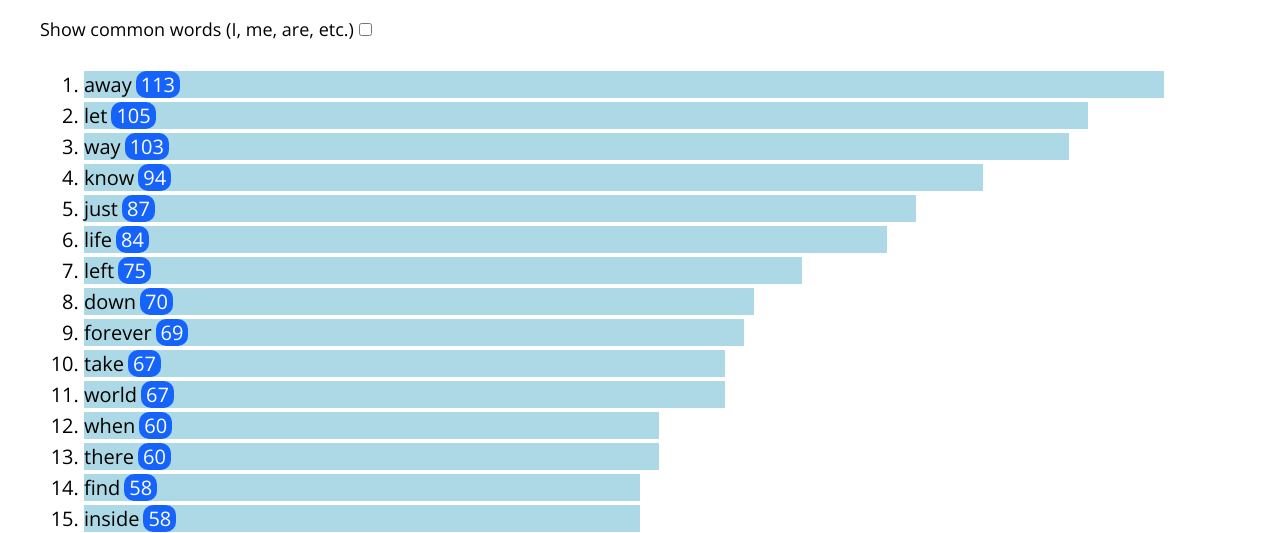
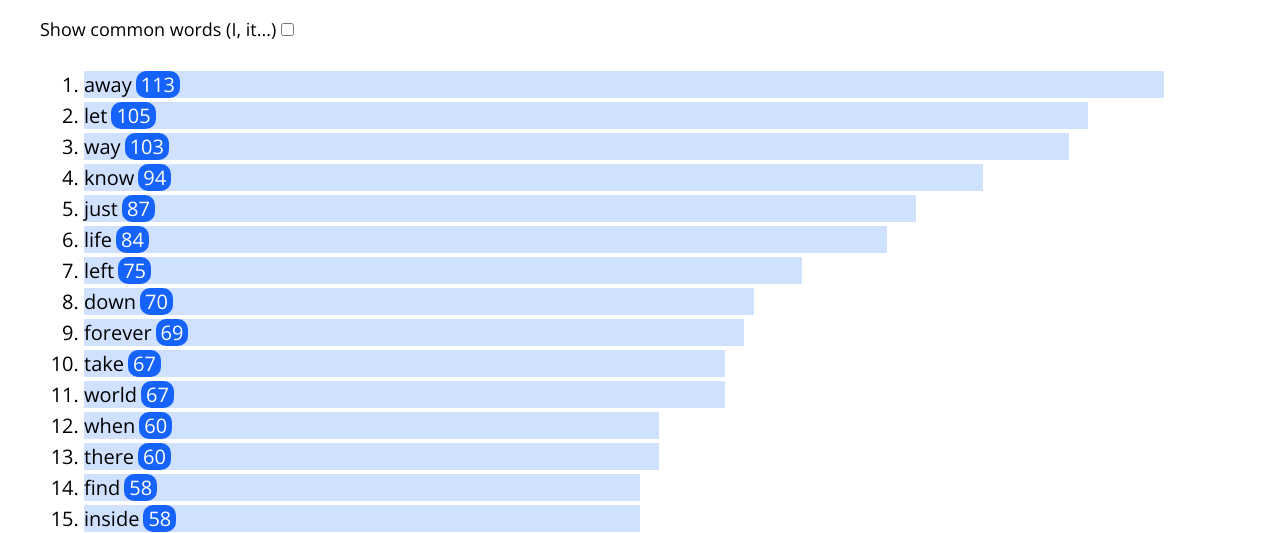
Before and after one commit to Artem9021/breaking-benjamin-lyrics-chart, a plain HTML site: page index.html in a window 1280 px wide. Shown: the part 254-787 px from the top of the page. Drawn offline with nearby package versions, Linux system fonts and the light colour scheme.

Commit message:
Hotfixes

```diff
--- a/index.html
+++ b/index.html
@@ -3575,7 +3575,7 @@ I am wide awake
 	Use CTRL+F or menu -> find in page (on mobile) to search for a specific word.
 	</p>
 	<div class="controls">
-	<label for="common">Show common words (I, me, are, etc.)</label>
+	<label for="common">Show common words (I, it...)</label>
 	<input type="checkbox" name="common" class="common">
 	</div>
 	<ol class="word-list"></ol>
--- a/style.css
+++ b/style.css
@@ -60,7 +60,7 @@ img {
 }
 
 .item {
-	background: lightblue;
+	background: rgba(22, 99, 252, 0.2);
 	min-width: 20px;
 }
 
```
